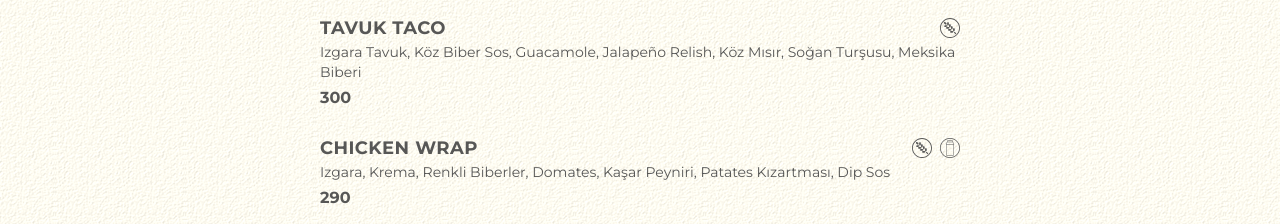
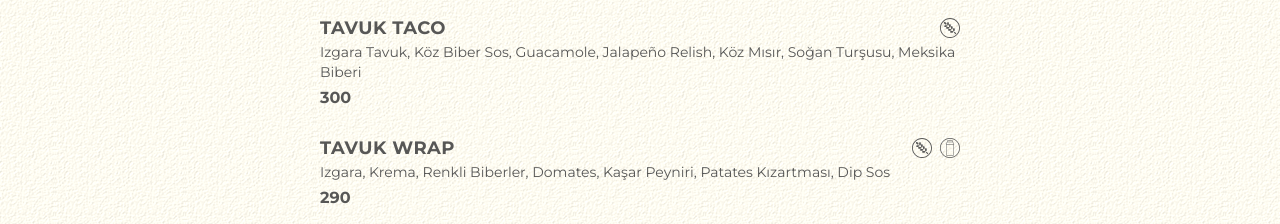
Before and after one commit to gagaburdur/gagaburdur.github.io, a React (Vite) app: page / in a window 1280 px wide. Shown: the part 3560-3784 px from the top of the page. Built offline with nearby package versions, Linux system fonts and the light colour scheme.

Commit message:
Update menu.ts

```diff
--- a/src/menu.ts
+++ b/src/menu.ts
@@ -254,7 +254,7 @@ export const menu: MenuCategory[] = [
         allergens: a({ gluten: true }),
       },
       {
-        name: "CHICKEN WRAP",
+        name: "TAVUK WRAP",
         description: "Izgara, Krema, Renkli Biberler, Domates, Kaşar Peyniri, Patates Kızartması, Dip Sos",
         price: 290,
         allergens: a({ gluten: true, sut: true }),
```
